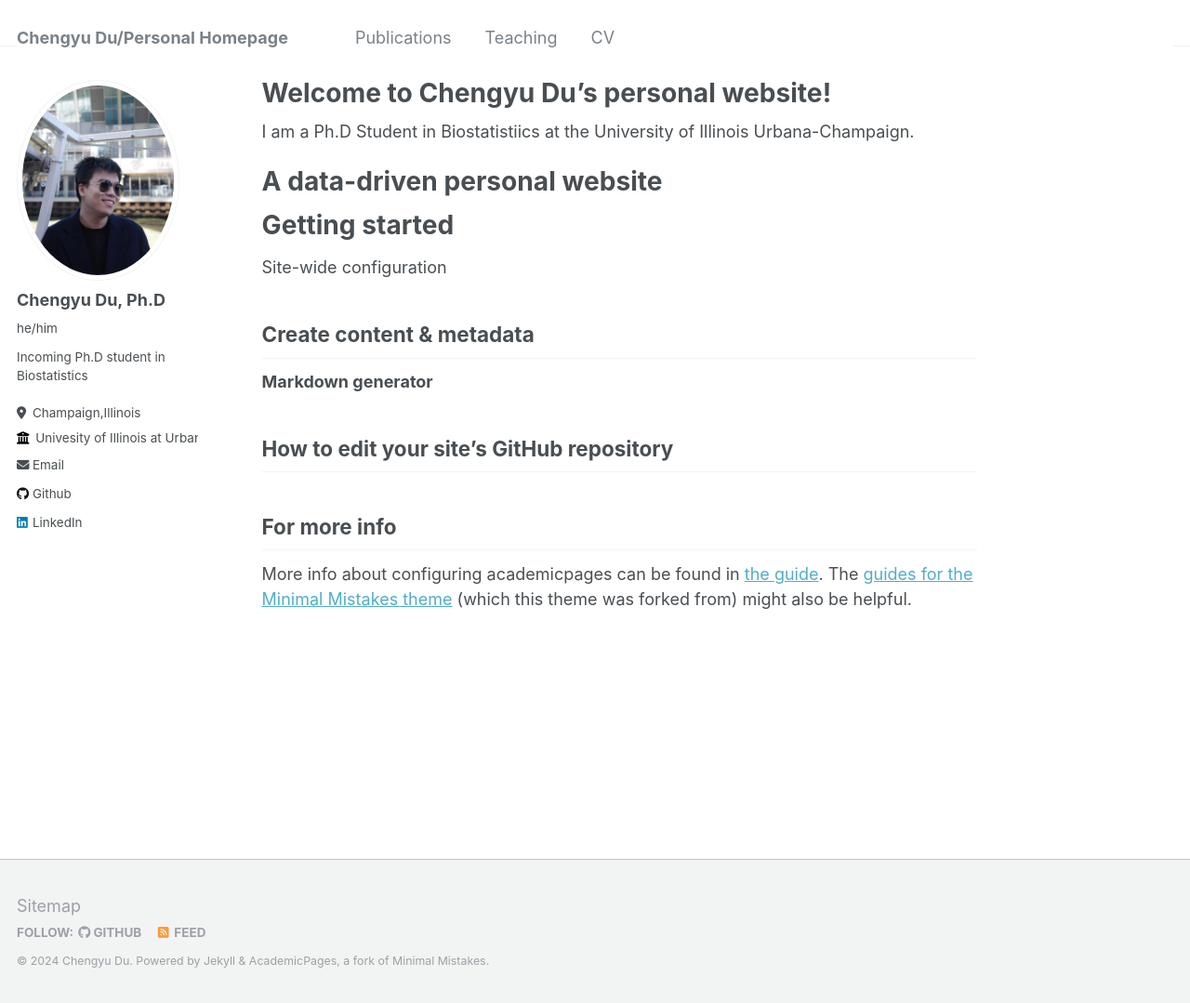
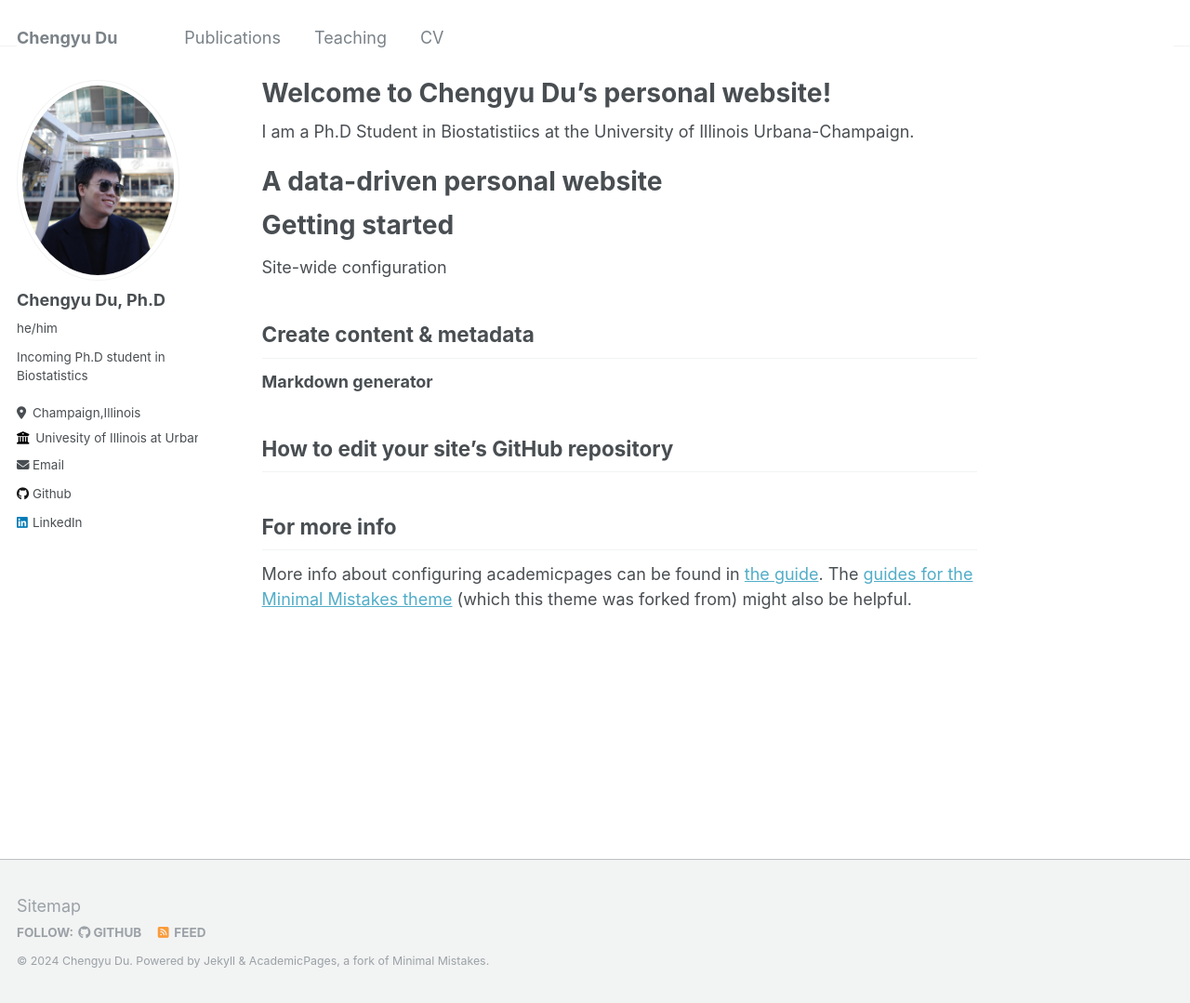
Before and after one commit to ChengyuRicardoDu/ChengyuRicardoDu.github.io, a Jekyll site: the page built from _pages/about.md, in a window 1280 px wide and 1079 px high. Shown: the whole window at 93% size. Built offline with Jekyll 4.4.1, drawn with Linux system fonts in a browser that asks for light colours.

Commit message:
Update _config.yml

```diff
--- a/_config.yml
+++ b/_config.yml
@@ -8,7 +8,7 @@
 
 # Basic Site Settings
 locale                   : "en-US"
-title                    : "Chengyu Du/Personal Homepage"
+title                    : "Chengyu Du"
 title_separator          : "-"
 name                     : &name "Chengyu Du"
 description              : &description "Ph.D student in Biostatistics"
```
